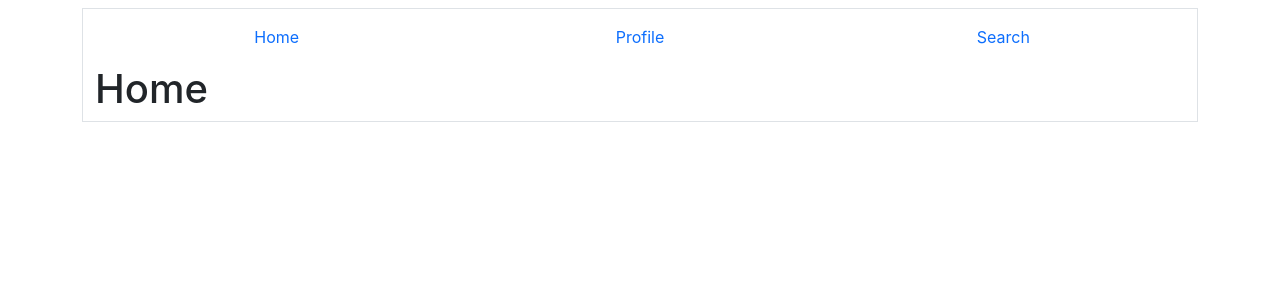
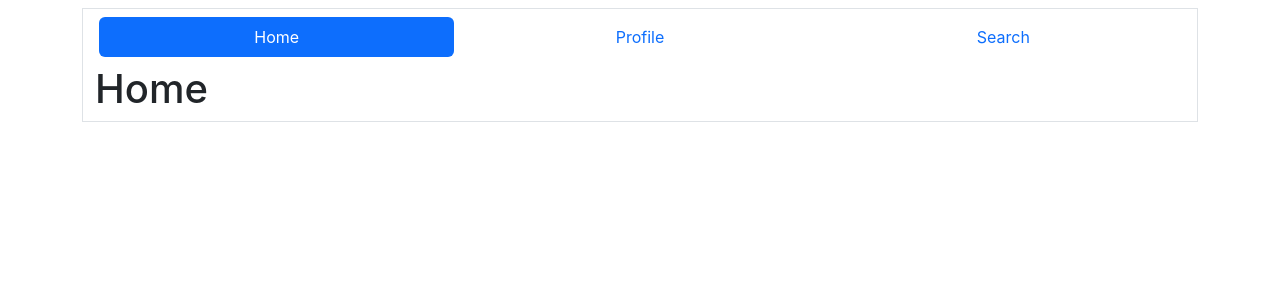
Before and after one commit to loonery/webdev-group-project, a React (Create React App) app: page / in a window 1280 px wide. Shown: the top 300 px of the page. Built offline with nearby package versions, Linux system fonts and the light colour scheme.

Commit message:
ryan - debugging navigation bar component

```diff
--- a/src/components/index.js
+++ b/src/components/index.js
@@ -14,7 +14,7 @@ function Coffee() {
                 {/* Routing occurs for each page */}
                 <Routes>
                     <Route index element={<HomeComponent/>}/>
-                    <Route path="home/*"
+                    <Route path="/*"
                            element={<HomeComponent/>}/>
                     <Route path="profile/*"
                            element={<ProfileComponent/>}/>
--- a/src/components/shared-components/NavigationBar/NavigationTab.js
+++ b/src/components/shared-components/NavigationBar/NavigationTab.js
@@ -9,7 +9,11 @@ const NavigationTab = ({activePath, tabName}) => {
      */
 
     const resolvedPath = useResolvedPath(activePath);
+
+    // matching the path the user is currently on with the path associated with this navigationTab
     const isActive = useMatch({path: resolvedPath.pathname});
+
+
     const navigationLinkString = "nav-link" + (isActive ? ' active' : '');
 
     return (
--- a/src/components/shared-components/NavigationBar/index.js
+++ b/src/components/shared-components/NavigationBar/index.js
@@ -4,8 +4,10 @@ import NavigationTab from "./NavigationTab";
 const NavigationBar = () => {
 
     // since we only have a few pages, we can statically declare them here
+      // activePath : the path that tab links users to
+      // tabName : the text that appears on each navigation tab
     const tabs = [
-        {activePath: '/Home', tabName: 'Home'},
+        {activePath: '/', tabName: 'Home'},
         {activePath: '/Profile', tabName: 'Profile'},
         {activePath: '/Search', tabName: 'Search'}
     ]
@@ -13,6 +15,8 @@ const NavigationBar = () => {
     return(
         <>
             <ul className="nav nav-pills nav-justified pb-2">
+
+                {/* map each object in 'tabs' to the navigation tab component we need to create */}
                 {tabs.map((tab, index) => (
                     <NavigationTab key={index} activePath={tab.activePath} tabName={tab.tabName}></NavigationTab>
                     ))}
```
